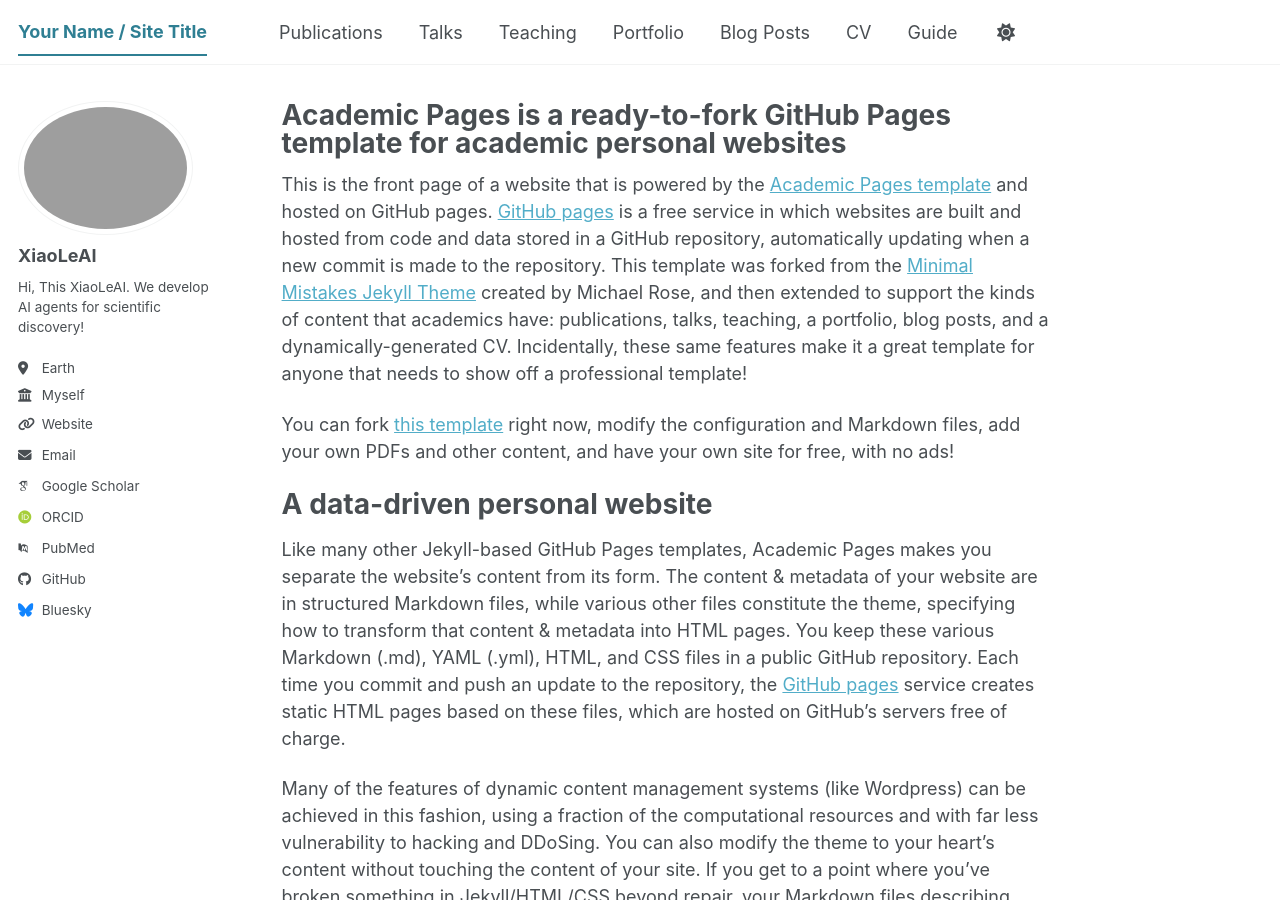
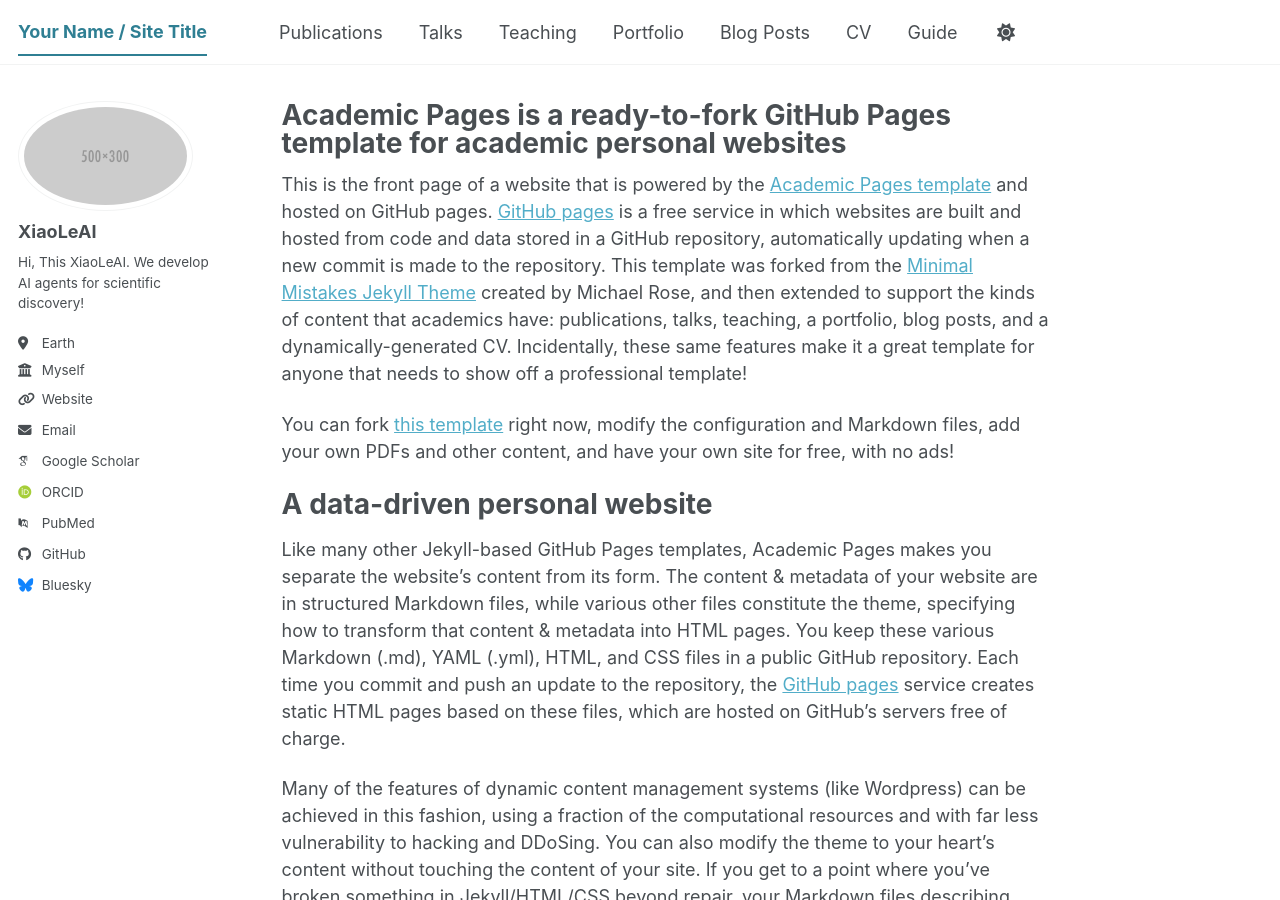
Before and after one commit to XiaoLeFancyAI/XiaoLeFancyAI.github.io, a Jekyll site: the page built from _pages/about.md, in a window 1280 px wide and 900 px high. Built offline with Jekyll 4.4.1, drawn with Linux system fonts in a browser that asks for light colours; some web fonts are replaced; a script bundle is joined from its source files by our own code; library files that are not in the unit come from our copies.

Commit message:
Update author avatar image in config

```diff
--- a/_config.yml
+++ b/_config.yml
@@ -23,7 +23,7 @@
 #               Additional customization can be done by editing /_includes/author-profile.html
 author:
   # Biographic information
-  avatar           : "profile1.png"
+  avatar           : "500x300.png"
   name             : "XiaoLeAI"
   pronouns         : # example: "she/her"
   bio              : "Hi, This XiaoLeAI. We develop AI agents for scientific discovery!"
```
